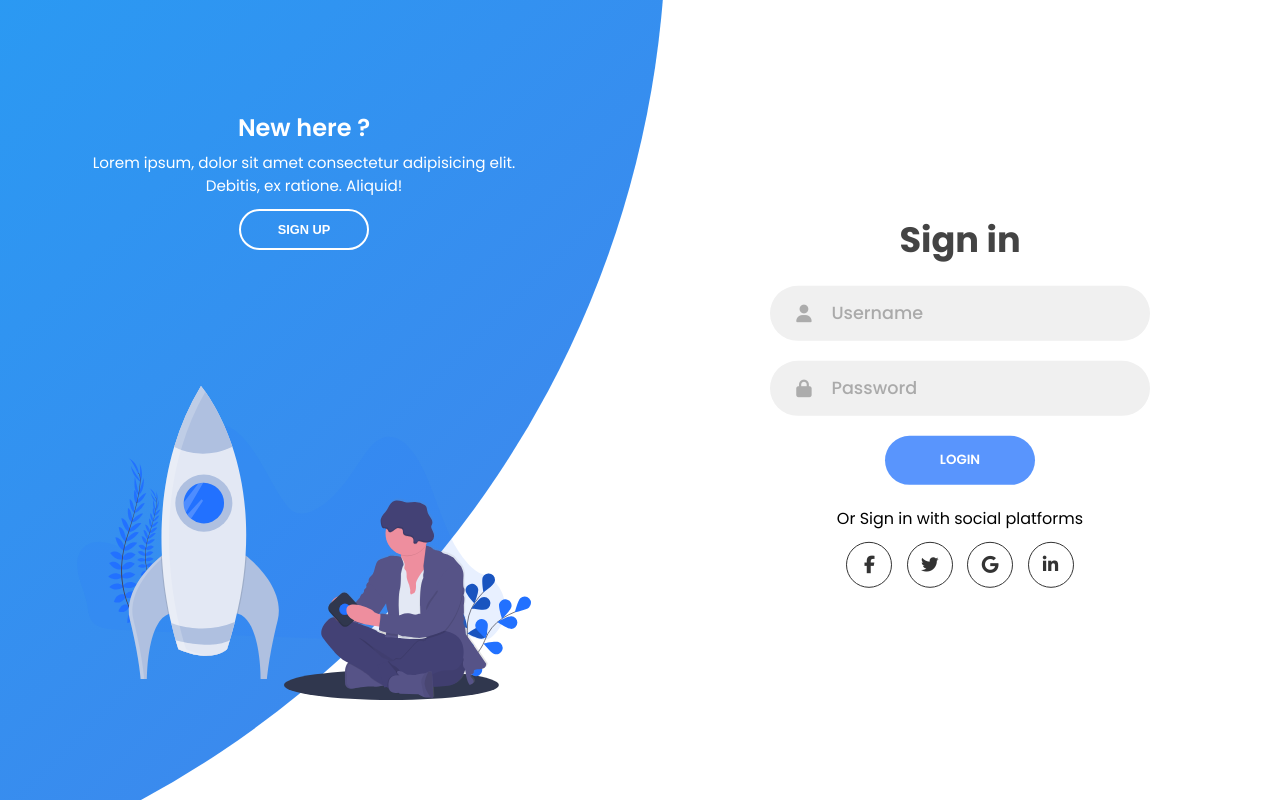
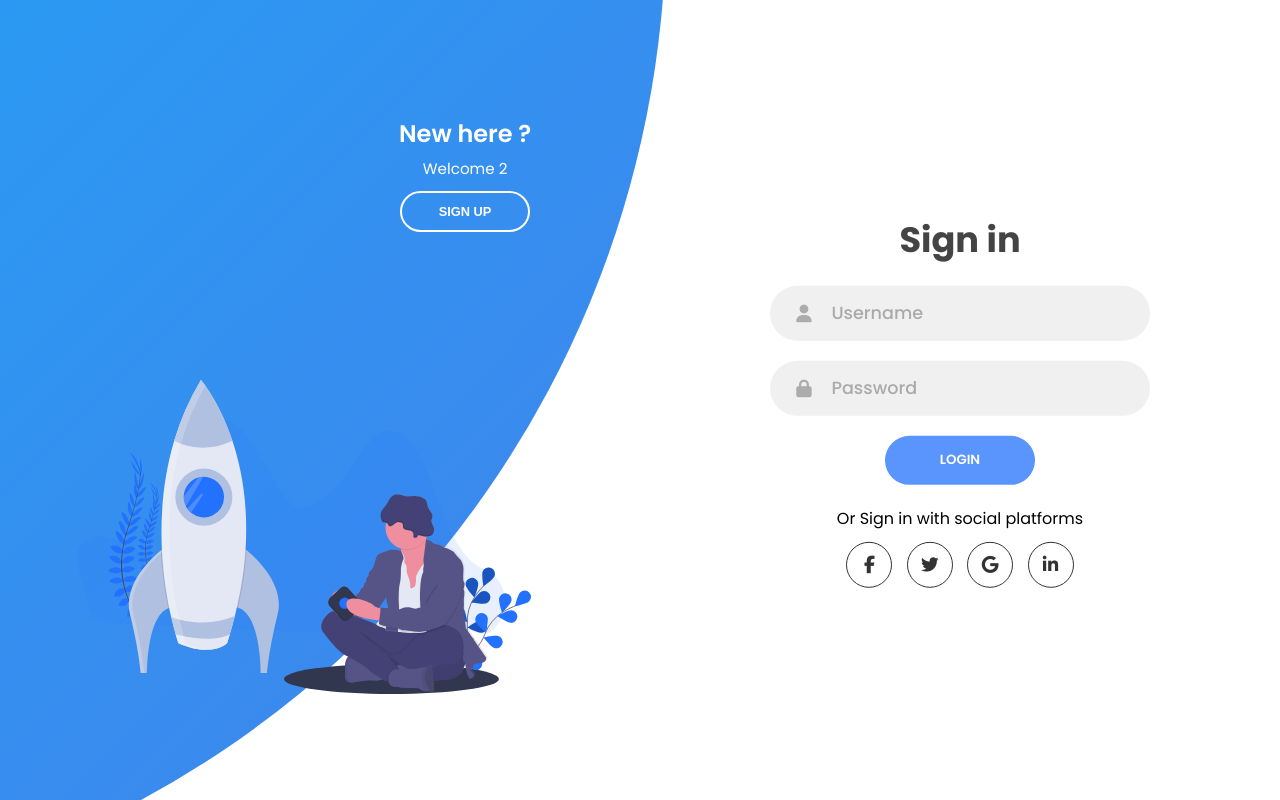
Before and after one commit to tarekrahamn/DBMS-Project, a PHP site: page / in a window 1280 px wide. Run offline with PHP 8.4, Linux system fonts and the light colour scheme; some libraries are stand-ins or nearby versions.

Commit message:
Update index.php

```diff
--- a/sign_in_and_up/index.php
+++ b/sign_in_and_up/index.php
@@ -79,8 +79,7 @@
         <div class="content">
           <h3>New here ?</h3>
           <p>
-            Lorem ipsum, dolor sit amet consectetur adipisicing elit. Debitis,
-            ex ratione. Aliquid!
+            Welcome 2
           </p>
           <button class="btn transparent" id="sign-up-btn">
             Sign up
@@ -92,8 +91,7 @@
         <div class="content">
           <h3>Please Login to Enter TAREK Home</h3>
           <p>
-            Lorem ipsum dolor sit amet consectetur adipisicing elit. Nostrum
-            laboriosam ad deleniti.
+           Welcome
           </p>
           <button class="btn transparent" id="sign-in-btn">
             Sign in
```
